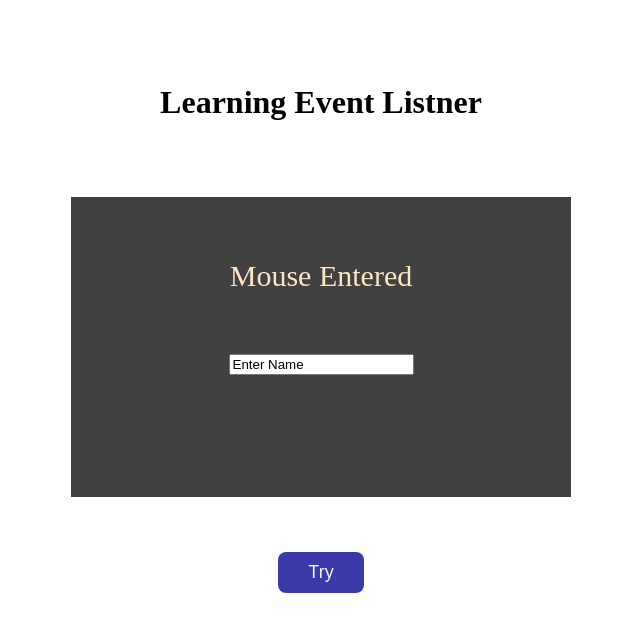
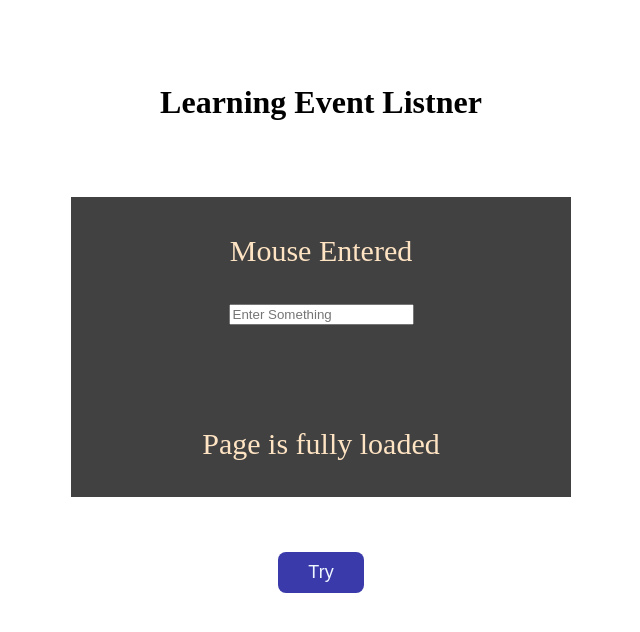
Before and after one commit to imbeshat/JavaScript-Bootcamp-JS, a plain HTML site: page 04DOM/04eventListener.html in a window 1280 px wide. Shown: the whole page, without its empty margins (319-959 px from the left). Drawn offline with Linux system fonts and the light colour scheme.

Commit message:
added code for load event listener

```diff
--- a/04DOM/04eventListener.html
+++ b/04DOM/04eventListener.html
@@ -38,8 +38,9 @@
 		<h1>Learning Event Listner</h1>
 		<div>
 			<p id="js">Event Listner</p>
-			<input type="text" id="name" value="Enter Name" />
+			<input type="text" id="name" placeholder="Enter Something" />
 			<p id="inputPara"></p>
+			<p id="loadPara"></p>
 		</div>
 		<button id="btn">Try</button>
 		<script>
@@ -68,11 +69,20 @@
 			document.addEventListener("keyup", (keyup) => {
 				document.getElementById("name").style.backgroundColor = "white";
 			});
+
+			// load
+			window.addEventListener("load", (load) => {
+				window.setTimeout(() => {
+					document.getElementById("loadPara").innerText = "Page is fully loaded";
+				}, 2000);
+			});
+
+			// keypress - It is deprecated. Instead of this keydown event is used.
 			/*
 			         -
 			         -
-			         - keypress
-			         - onload
+			         -
+			         -
 			         */
 			// mouseeneter
 			document.addEventListener("mouseenter", mouseenter);
```
